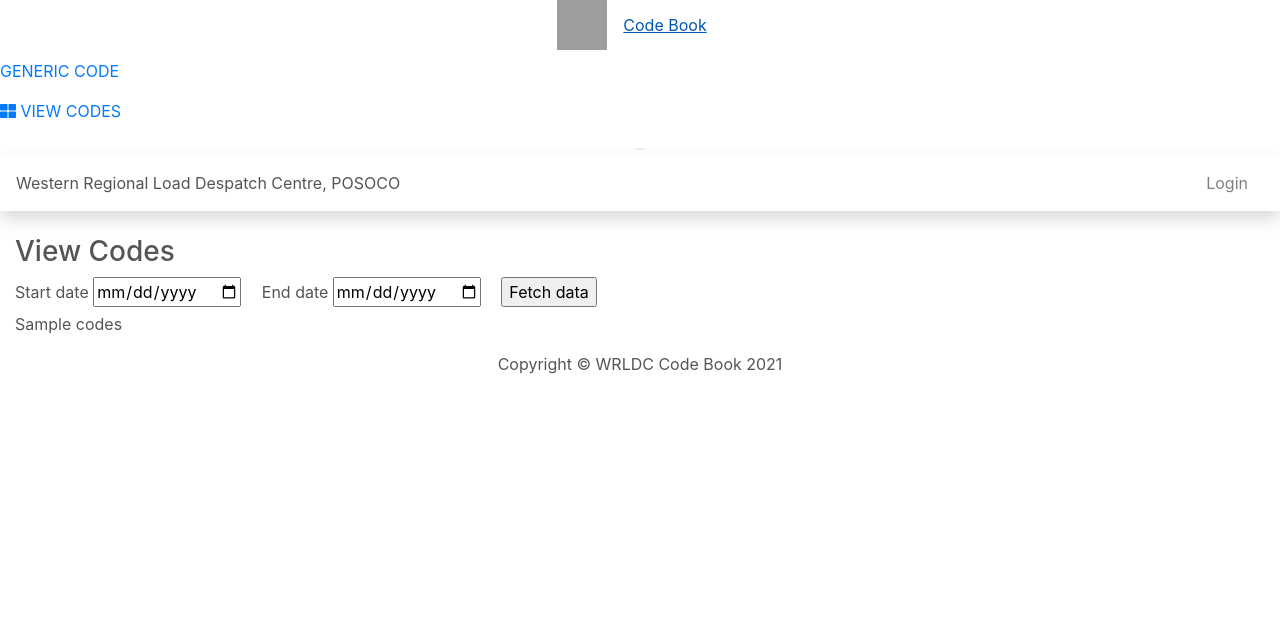
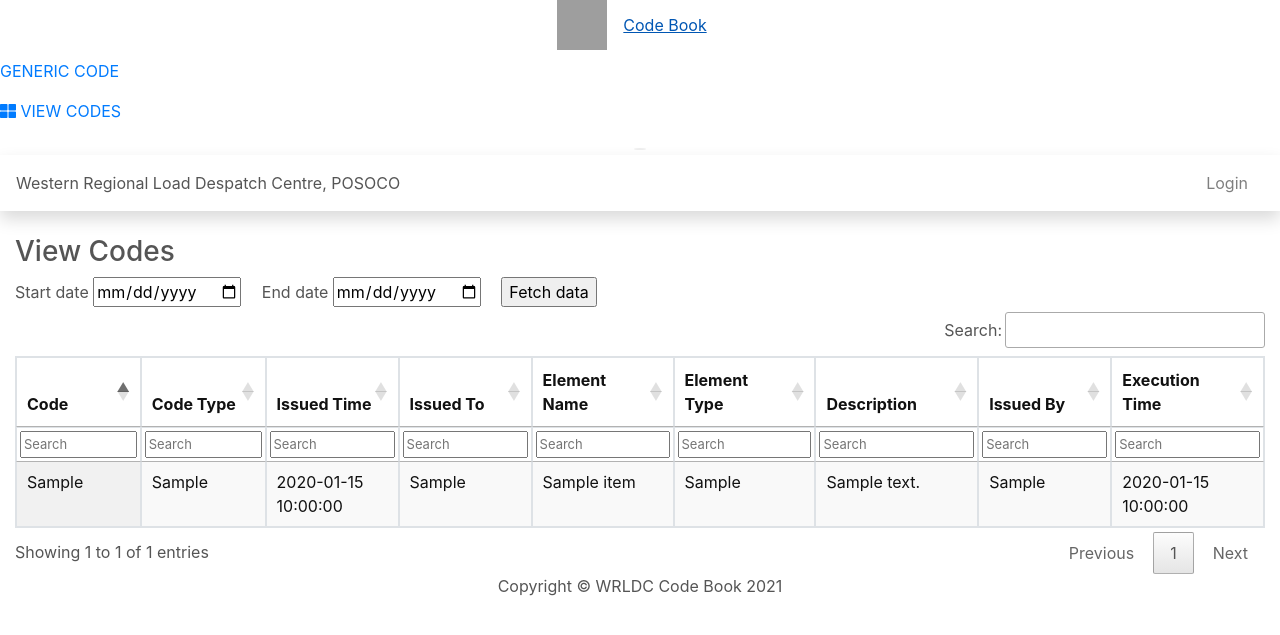
Before and after one commit to nagasudhirpulla/wrldc_codebook, a Flask app: template templates/code/list.html.j2 in a window 1280 px wide. Shown: the top 635 px of the page. Run offline with Flask 2, Linux system fonts and the light colour scheme; the template is opened without the code that fills it: values that come from a table or form of the project are taken from there, most other values are stand-ins (such as "Sample title", 1, 10 or a date in 2020); parts of the project's set-up code (start-up, migrations or seed data) failed here and were passed over; some libraries are stand-ins or nearby versions; grey boxes are pictures that could not be loaded.

Commit message:
codes view table overflow issue resolved

```diff
--- a/server.py
+++ b/server.py
@@ -17,7 +17,7 @@ import os
 import pandas as pd
 
 # set this variable since we are currently not running this app on SSL
-os.environ['OAUTHLIB_INSECURE_TRANSPORT'] = '1'
+# os.environ['OAUTHLIB_INSECURE_TRANSPORT'] = '1'
 
 app = Flask(__name__)
 
--- a/src/repos/codes/getCodesBetweenDates.py
+++ b/src/repos/codes/getCodesBetweenDates.py
@@ -87,8 +87,10 @@ def getCodesBetweenDates(appDbConnStr: str, startDt: dt.datetime, endDt: dt.date
             "id": id,
             "codeType": codeType,
             "codeIssueTime": codeIssueTime,
+            "codeStr": codeStr,
             "otherLdcCodes": otherLdcCodes,
             "codeIssuedTo": codeIssuedTo,
+            "codeDesc": codeDesc,
             "codeExecTime": codeExecTime,
             "codeIssuedBy": codeIssuedBy,
             "isCodeCancelled": isCodeCancelled,
--- a/templates/code/list.html.j2
+++ b/templates/code/list.html.j2
@@ -17,13 +17,101 @@
 
   <input class="ml-3" type='submit' value='Fetch data'/>
 </form>
-<p>{{ data.codes|safe }}</p>
+{% if data and data['codes'] %}
+{# <p>{{ data.codes|safe }}</p> #}
+<table id="displayTable" class="display table table-bordered table-hover table-responsive-md" style="width:100%">
+    <thead>
+        <tr>
+            <th>Code</th>
+            <th>Code Type</th>
+            <th>Issued Time</th>
+            <th>Issued To</th>
+            <th>Element Name</th>
+            <th>Element Type</th>
+            <th>Description</th>
+            <th>Issued By</th>
+            <th>Execution Time</th>
+        </tr>
+    </thead>
+    <tbody>
+        {% for item in data['codes'] %}
+        <tr>
+            <td>{{item.codeStr}}</td>
+            <td>{{item.codeType}}</td>
+            <td>{{item.codeIssueTime}}</td>
+            <td>{{item.codeIssuedTo}}</td>
+            <td>{{item.pwcElName}}</td>
+            <td>{{item.pwcElType}}</td>
+            <td>{{item.codeDesc}}</td>
+            <td>{{item.codeIssuedBy}}</td>
+            <td>{{item.codeExecTime}}</td>
+        </tr>
+        {% endfor %}
+    </tbody>
+    <tfoot>
+        <tr>
+            <th>Code</th>
+            <th>Code Type</th>
+            <th>Issued Time</th>
+            <th>Issued To</th>
+            <th>Element Name</th>
+            <th>Element Type</th>
+            <th>Description</th>
+            <th>Issued By</th>
+            <th>Execution Time</th>
+        </tr>
+    </tfoot>
+</table>
+{% endif %}
+
 {% endblock %}
 
 {% block scripts %}
-<script>
-jQuery(document).ready(function($) {
-
-});
-</script>
+    <link rel="stylesheet" type="text/css" href="{{ url_for('static', filename='node_modules/datatables.net-dt/css/jquery.dataTables.min.css') }}" />
+    <script type="text/javascript" src="{{ url_for('static', filename='node_modules/datatables.net/js/jquery.dataTables.min.js') }}"></script>
+    <script type="text/javascript" src="{{ url_for('static', filename='node_modules/datatables.net-buttons/js/dataTables.buttons.min.js') }}"></script>
+    <script type="text/javascript" src="{{ url_for('static', filename='node_modules/datatables.net-buttons/js/buttons.html5.min.js') }}"></script>
+    <script type="text/javascript" src="{{ url_for('static', filename='node_modules/datatables.net-buttons/js/buttons.print.min.js') }}"></script>
+    <script type="text/javascript" src="{{ url_for('static', filename='node_modules/jszip/dist/jszip.min.js') }}"></script>
+    <script type="text/javascript" src="{{ url_for('static', filename='node_modules/pdfmake/build/pdfmake.min.js') }}"></script>
+    <script type="text/javascript" src="{{ url_for('static', filename='node_modules/pdfmake/build/vfs_fonts.js') }}"></script>
+    <script>
+    $(document).ready(function() {
+        // Setup - add a text input to each footer cell
+        $('#displayTable tfoot th').each(function () {
+            //var title = $(this).text();
+            $(this).html('<input type="text" placeholder="Search" />');
+        });
+        var filesTable = $('#displayTable').DataTable({
+            fixedHeader: true,
+            "lengthMenu": [[10, 20, 50, 100, -1], [10, 20, 50, 100, "All"]],
+            "pageLength": 50,
+            dom: 'Bfrtip',
+            "scrollX": false,
+            "order": [[0, "asc"]],
+            buttons: ['pageLength', 'csv', 'excel', 'pdf', 'print']
+        });
+        var r = $('#displayTable tfoot tr');
+        r.find('th').each(function () {
+            $(this).css('padding', '3px');
+        });
+        $('#displayTable thead').append(r);
+        // Apply the filter
+        // https://www.jqueryscript.net/demo/DataTables-Jquery-Table-Plugin/examples/api/multi_filter.html
+        $("#displayTable thead input").on('keyup change', function () {
+            filesTable
+                .column($(this).parent().index() + ':visible')
+                .search(this.value)
+                .draw();
+        });
+    });
+    </script>
+    <style>
+        thead input {
+            padding: 2px;
+            box-sizing: border-box;
+            font-size: small;
+            width: 100%
+        }
+    </style>
 {% endblock %}
```
